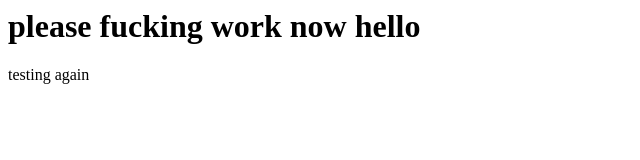
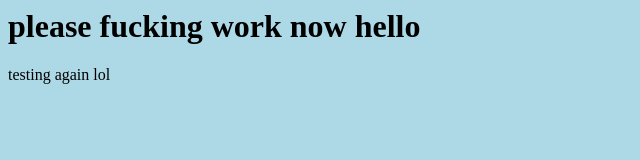
Before and after one commit to scootbooty/google_homepage_project, a plain HTML site: page index.html in a window 1280 px wide. Shown: the whole page, without its empty margins (0-640 px from the left). Drawn offline with Linux system fonts and the light colour scheme.

Commit message:
just fucking around with VScoder and getting used to using HTML and CSS together before I proproperly start the project.

```diff
--- a/index.html
+++ b/index.html
@@ -2,8 +2,11 @@
     <head>
 
     </head>
+    <style>
+        body {background-color: lightblue;}
+    </style>
     <body>
         <h1>please fucking work now hello</h1>
-        <p>testing again </p>
+        <p>testing again lol</p>
     </body>
 </html>
```
